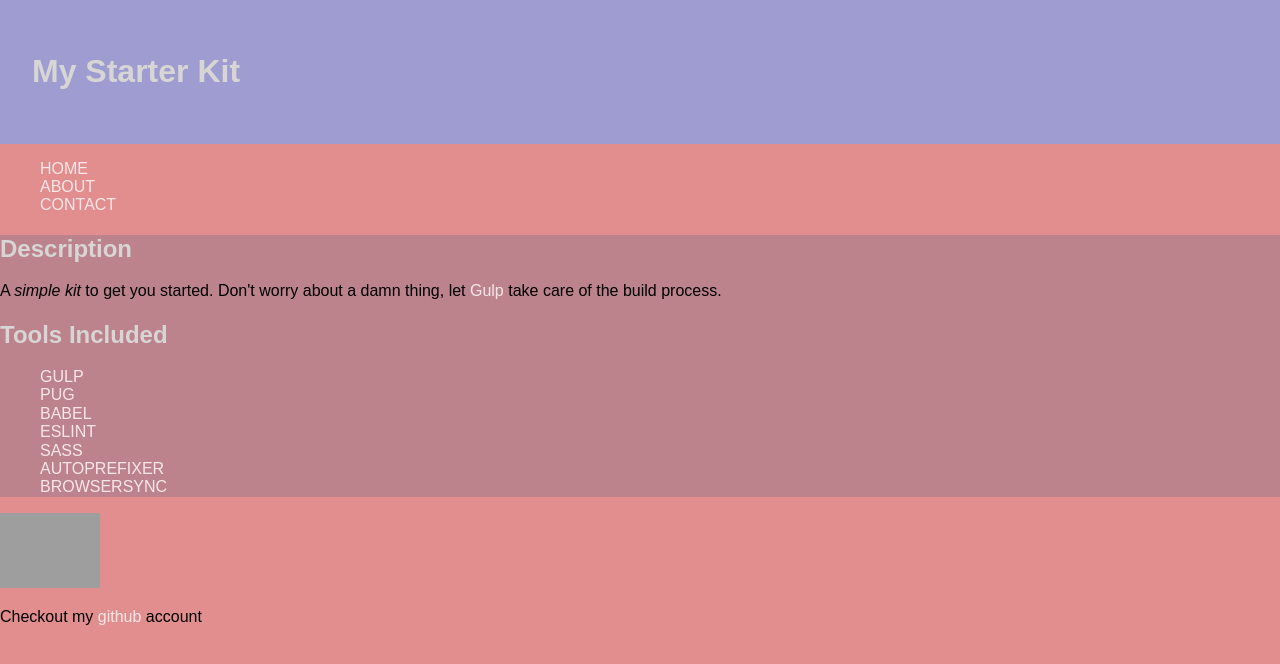
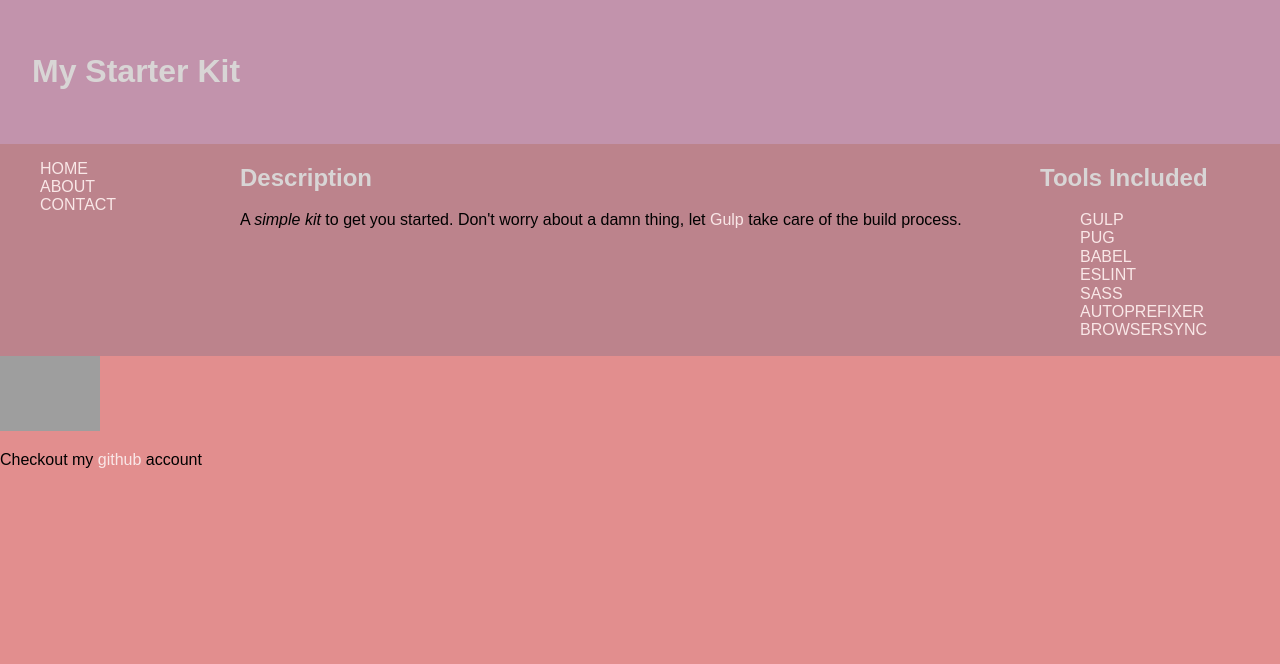
Before and after one commit to Eric-JT/my-starter-kit, a website: page index.pug in a window 1280 px wide. Drawn offline with nearby package versions, Linux system fonts and the light colour scheme; files that its build step writes are made by us from their sources; grey boxes are pictures that could not be loaded.

Commit message:
added flexbox to the styles

```diff
--- a/1-includes/3-nav.pug
+++ b/1-includes/3-nav.pug
@@ -1,2 +1,2 @@
-nav: ul: each item in pages
+nav.sidebar: ul: each item in pages
            li: a(href="#")= item.toUpperCase()
--- a/1-includes/4-main.pug
+++ b/1-includes/4-main.pug
@@ -1,6 +1,6 @@
 main
   article
-    section
+    section.description
       h2 Description
       p.
         A #[em simple kit] to get you started.
@@ -8,8 +8,11 @@ main
         let #[a(href="http://gulpjs.com/") Gulp] take care
         of the build process.
 
-    section
+    section.tools.sidebar
       h2 Tools Included
       ul
         each link, tool in tools
           li: a(href=link)= tool.toUpperCase()
+
+
+    include 3-nav.pug
--- a/2-assets/css/1-base/_body.sass
+++ b/2-assets/css/1-base/_body.sass
@@ -1,2 +1,4 @@
 body
   background: #E28E8E
+  display: flex
+  flex-direction: column
--- a/2-assets/css/2-modules/_footer.sass
+++ b/2-assets/css/2-modules/_footer.sass
@@ -1,2 +1,5 @@
+footer
+  flex: 0 0 100%
+
 img
   max-width: 100px
--- a/2-assets/css/2-modules/_header.sass
+++ b/2-assets/css/2-modules/_header.sass
@@ -1,6 +1,7 @@
 header
-  background: #9E9CD0
+  background: hsla(242, 36%, 71%, 0.45)
   padding: 2em
+  flex: 0 0 100%
 
 h1, h2
   color: #D8D5D5
--- a/2-assets/css/2-modules/_main-content.sass
+++ b/2-assets/css/2-modules/_main-content.sass
@@ -1,2 +1,29 @@
-main
+article
+  display: flex
+  flex-direction: column
   background: hsla(238, 12%, 47%, 0.32)
+
+nav
+  order: 1
+
+.tools
+  order: 3
+
+.description
+  order: 2
+
+
+@media all and ( min-width: 720px )
+
+  article
+    flex-direction: row
+
+  .sidebar
+    flex: 0 0 180px
+
+  .description
+    flex: 1
+
+@media all and ( min-width: 960px )
+  .sidebar
+    flex: 0 0 240px
--- a/index.pug
+++ b/index.pug
@@ -3,7 +3,6 @@ include 1-includes/_var/variables.pug
 include 1-includes/1-head.pug
 body
   include 1-includes/2-header.pug
-  include 1-includes/3-nav.pug
   include 1-includes/4-main.pug
   include 1-includes/5-aside.pug
   include 1-includes/6-footer.pug
```
